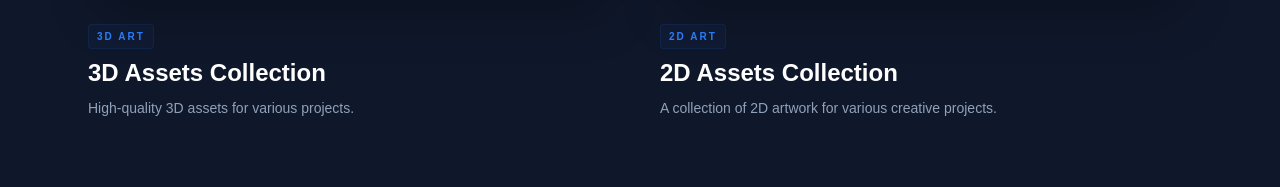
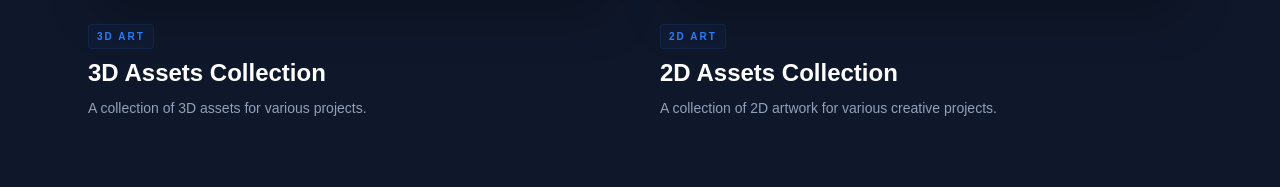
Before and after one commit to TheWildsKing/Website-Portofolio, a Next.js app: page / in a window 1280 px wide. Shown: the part 2233-2420 px from the top of the page. Built offline with nearby package versions, Linux system fonts and the light colour scheme.

Commit message:
Update Projects.js

```diff
--- a/components/sections/Projects.js
+++ b/components/sections/Projects.js
@@ -23,7 +23,7 @@ const projectsData = [
     title: "3D Assets Collection",
     slug: "3d-portfolio",
     tag: "3D Art",
-    desc: "High-quality 3D assets for various projects.",
+    desc: "A collection of 3D assets for various projects.",
     image: "/images/blender-preview.jpg"
   },
   {
```
